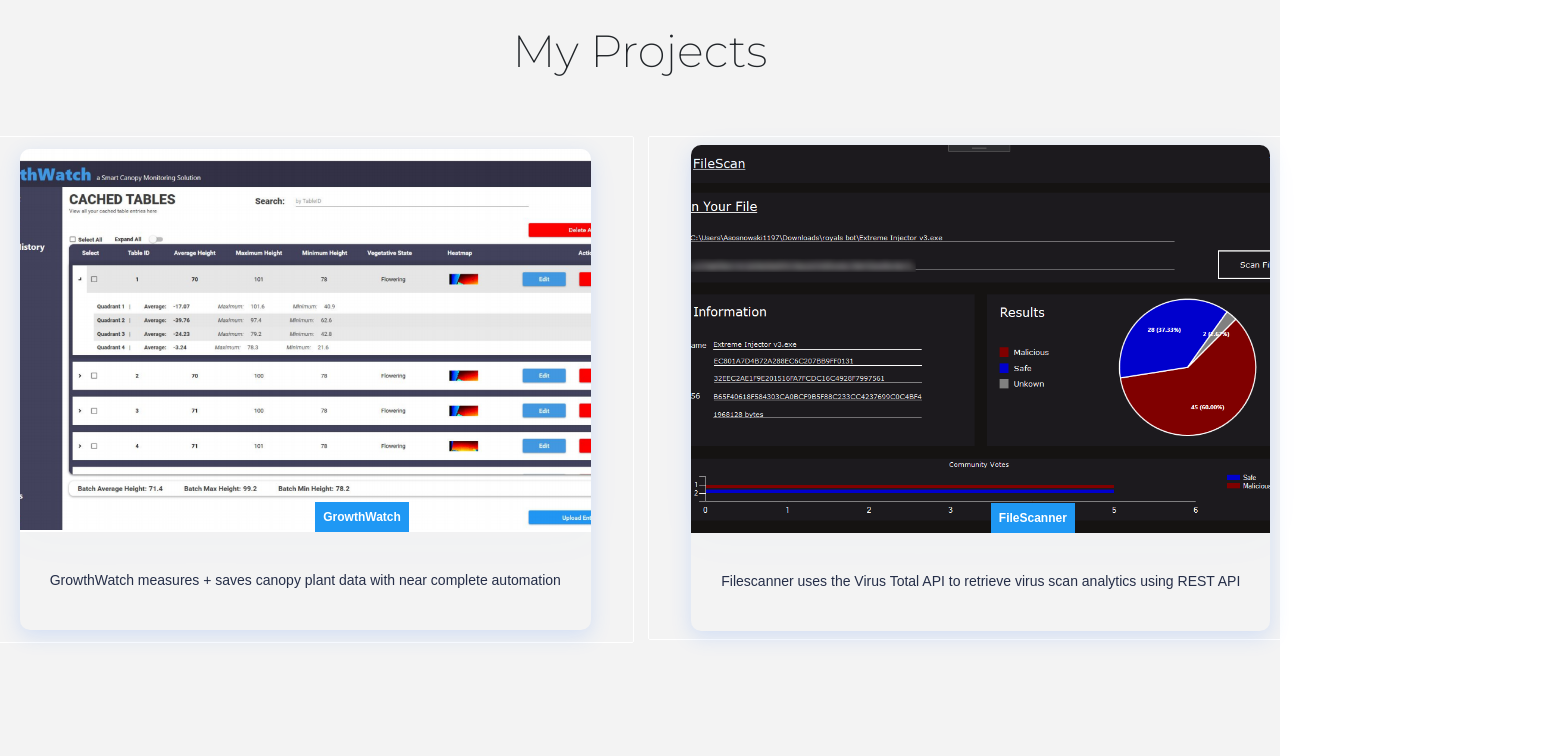
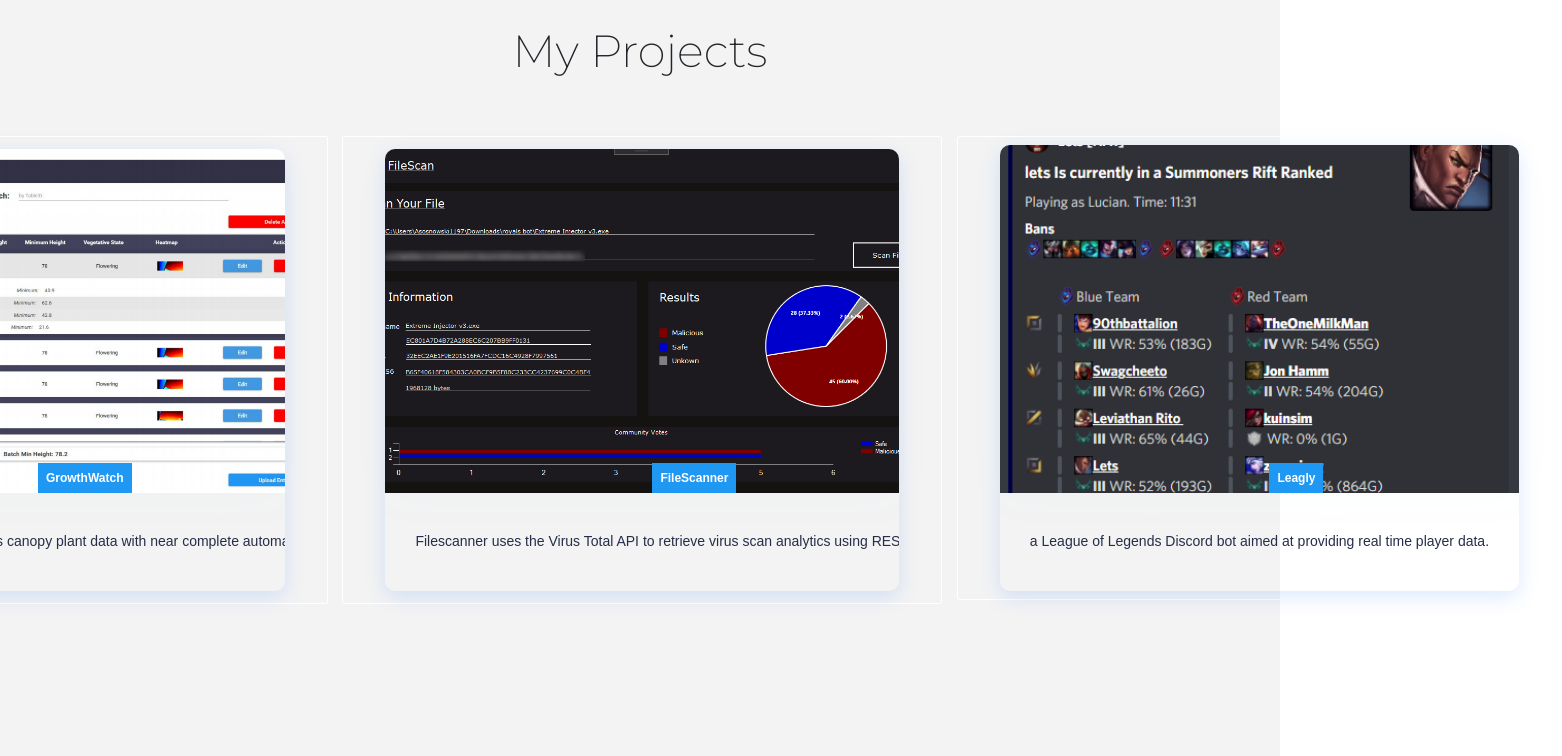
Before and after one commit to sosnek/Portfolio, a React (Create React App) app: page / in a window 1280 px wide. Shown: the part 1640-2396 px from the top of the page, 1562 px wide, since content can reach past the window. Built offline with nearby package versions, Linux system fonts and the light colour scheme.

Commit message:
Added leagly project to portfolio

```diff
--- a/src/components/Button.css
+++ b/src/components/Button.css
@@ -34,6 +34,7 @@
 .btn--large{
     padding: 12px 26px;
     font-size: 20px;
+    width: 600px;
 }
 
 .btn--medium:hover, .btn--large:hover{
--- a/src/components/Cards.js
+++ b/src/components/Cards.js
@@ -11,6 +11,10 @@
 
   function redirectCapStone() {
     window.location.href = 'https://github.com/sosnek/FileScanner';
+  }
+
+  function redirectLeagly() {
+    window.location.href = 'https://github.com/sosnek/Leagly';
   }
 
   return (
@@ -35,13 +39,26 @@
             <Button
               className="btns"
               buttonStyle="btn--outline"
-              buttonSize="btn--medium"
+              buttonSize="btn--large"
               onClick={redirectCapStone}
             >
               <CardItem
                 src="images/Filescan.png"
                 text="Filescanner uses the Virus Total API to retrieve virus scan analytics using REST API"
                 label="FileScanner"
+              />
+            </Button>
+            &nbsp;
+            <Button
+              className="btns"
+              buttonStyle="btn--outline"
+              buttonSize=".btn--large"
+              onClick={redirectLeagly}
+            >
+              <CardItem
+                src="images/leagly.png"
+                text="a League of Legends Discord bot aimed at providing real time player data."
+                label="Leagly"
               />
             </Button>
           </ul>
```
Also changed, not shown: public/images/leagly.png (added).
